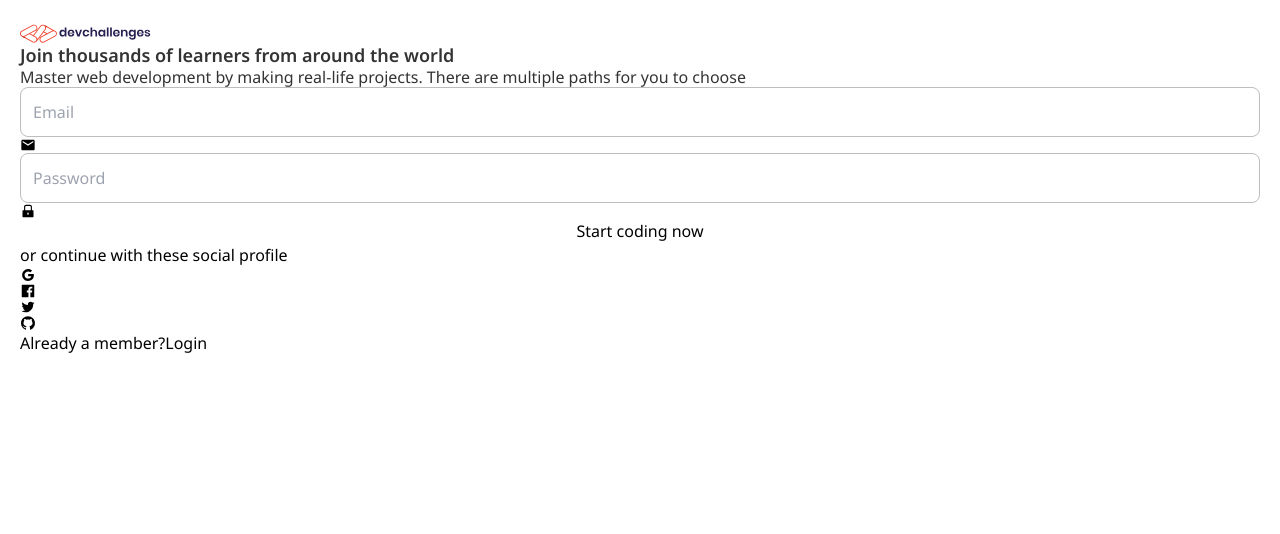
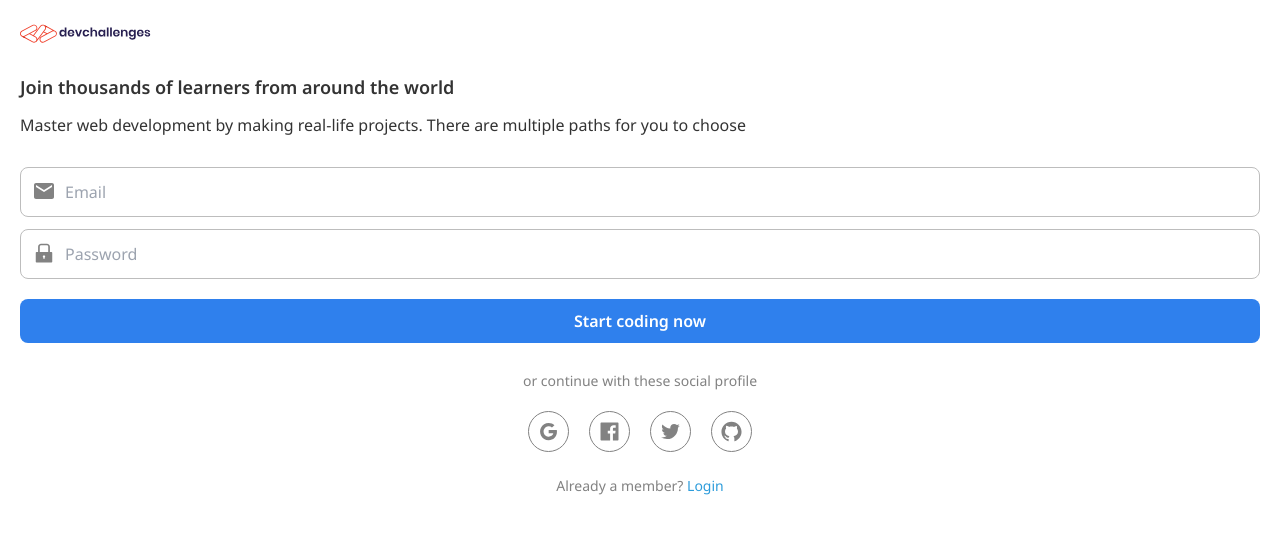
Before and after one commit to ronaldlamdev/login-authentication, a React (Vite) app: page / in a window 1280 px wide. Shown: the top 534 px of the page. Built offline with nearby package versions, Linux system fonts and the light colour scheme.

Commit message:
added margin top to almost every element

```diff
--- a/src/assets/sections/Main.tsx
+++ b/src/assets/sections/Main.tsx
@@ -11,44 +11,53 @@ const Main = () => {
     <main className=''>
       <div className='px-5 py-6'>
         <img src={Logo} alt="logo"/>
-        <h1 className='text-[#333] text-lg leading-6 font-semibold'>
+        <h1 className='text-[#333] text-lg leading-6 mt-8 font-semibold'>
           Join thousands of learners from around the world
         </h1>
-        <p className='text-[#333] leading-5'>
+        <p className='text-[#333] leading-5 mt-4'>
           Master web development by making real-life projects.
           There are multiple paths for you to choose
         </p>
-        <form className='flex flex-col'>
+        <form className='flex flex-col mt-8'>
           <div>
-            <input type='email' placeholder='Email' className='rounded-lg border py-3 px-3 w-full border-[#BDBDBD]'/>
+            {/* Email */}
+            <div className='relative'>
+              <input type='email' placeholder='Email' className='rounded-lg border py-3 pl-11 w-full border-[#BDBDBD]'/>
               <label>
-              <MdEmail className='' />
+                <MdEmail size={24} className='absolute top-3 text-[#828282] left-3' />
               </label>
             </div>
-          <input type='text' placeholder='Password' className='rounded-lg border py-3 px-3 w-full border-[#BDBDBD]'/>
+            {/* Password */}
+            <div className='relative mt-3'>
+              <input type='text' placeholder='Password' className='rounded-lg border py-3 pl-11 w-full border-[#BDBDBD]'/>
               <label>
-            <AiFillLock className='' />
+                <AiFillLock size={24} className='absolute top-3 text-[#828282] left-3' />
               </label>
-          <button>
+            </div>
+          </div>
+          <button className='bg-[#2F80ED] mt-5 cursor-pointer leading-5 rounded-lg py-3 px-14 text-[#FFF] font-semibold'>
             Start coding now
           </button>
         </form>
-        <p>or continue with these social profile</p>
-        <div>
-          <div>
-            <AiOutlineGoogle />
+        {/* Links to other sites and/or pages */}
+        <div className='flex flex-col items-center mt-7'>
+          <p className='text-sm text-[#828282]'>or continue with these social profile</p>
+          <div className='flex mt-5 gap-5'>
+            <div className='border cursor-pointer border-[#828282] p-2 rounded-full'>
+              <AiOutlineGoogle size={23} className='text-[#828282]' />
             </div>
-          <div>
-            <AiFillFacebook />
+            <div className='border cursor-pointer border-[#828282] p-2 rounded-full'>
+              <AiFillFacebook size={23} className='text-[#828282]' />
             </div>
-          <div>
-            <AiOutlineTwitter />
+            <div className='border cursor-pointer border-[#828282] p-2 rounded-full'>
+              <AiOutlineTwitter size={23} className='text-[#828282]' />
             </div>
-          <div>
-            <AiFillGithub />
+            <div className='border cursor-pointer border-[#828282] p-2 rounded-full'>
+              <AiFillGithub size={23} className='text-[#828282]' />
             </div>
           </div>
-        <p>Already a member?<span>Login</span></p>
+          <p className='text-[#828282] mt-6 text-sm'>Already a member? <span className='text-[#2D9CDB] cursor-pointer'>Login</span></p>
+        </div>
       </div>
     </main>
   )
```
Lines whose indentation alone changed are shown as unchanged.
